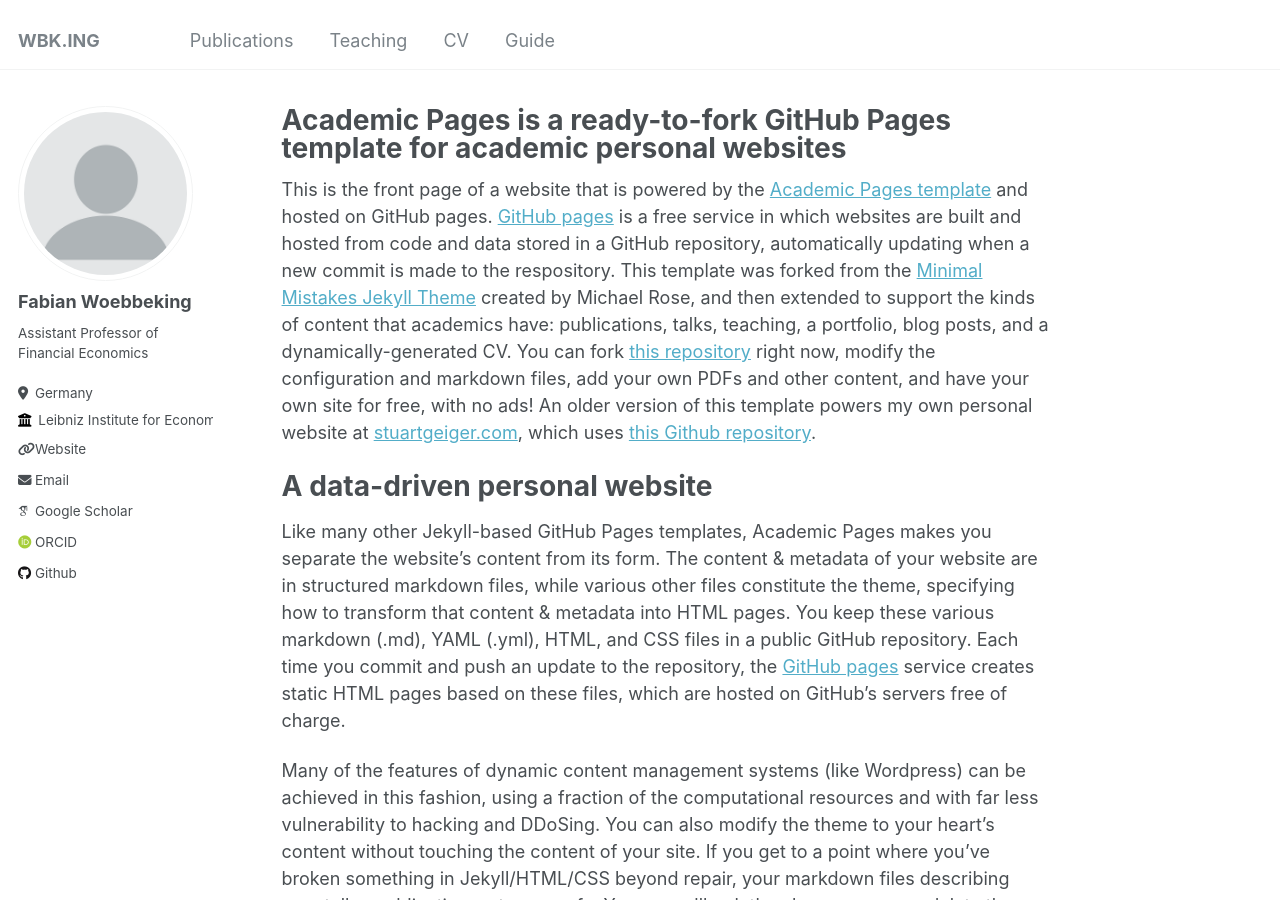
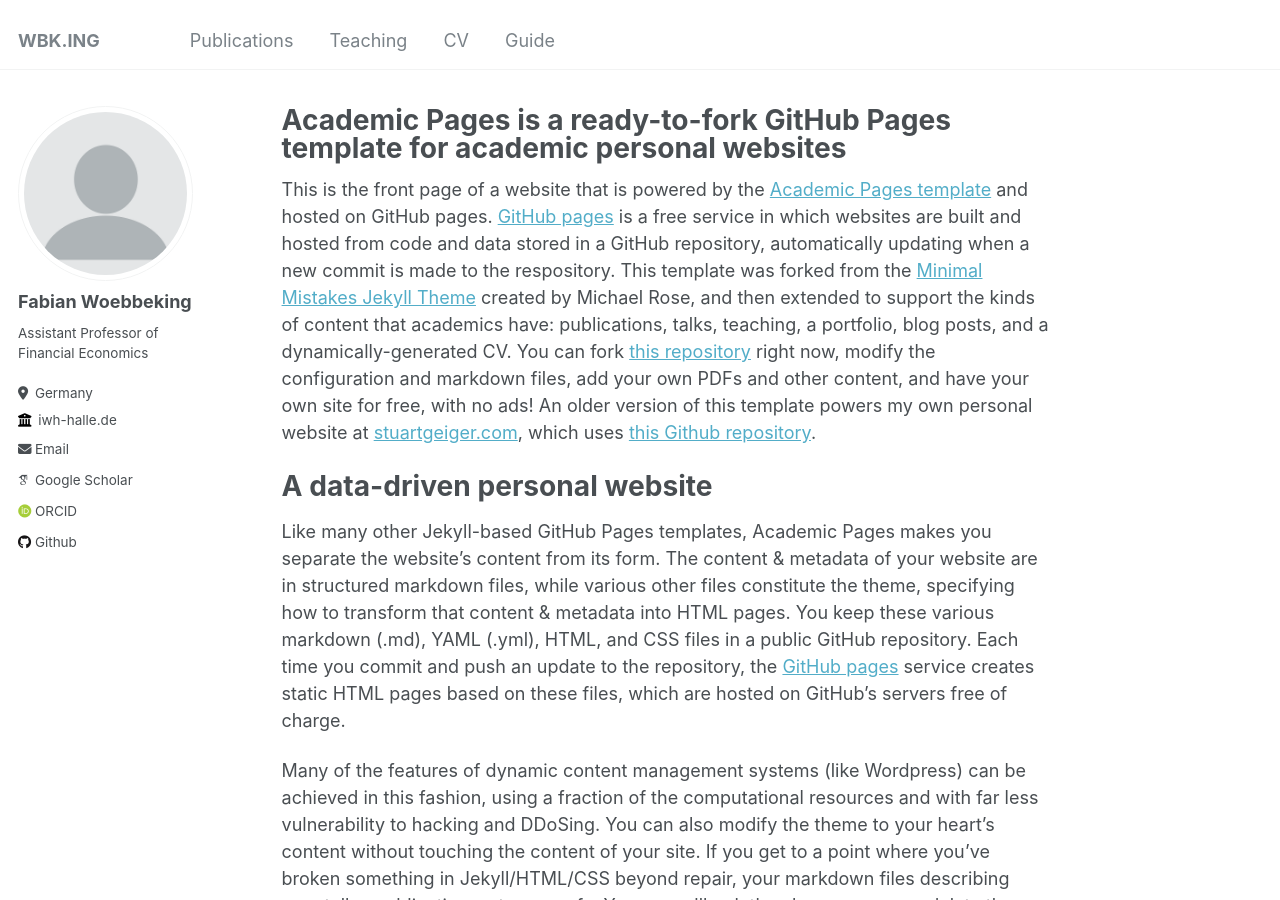
Before and after one commit to cafawo/cafawo.github.io, a Jekyll site: the page built from _pages/about.md, in a window 1280 px wide and 900 px high. Built offline with Jekyll 4.4.1, drawn with Linux system fonts in a browser that asks for light colours; some web fonts are replaced.

Commit message:
Update _config.yml

```diff
--- a/_config.yml
+++ b/_config.yml
@@ -26,8 +26,8 @@ author:
   pronouns         : # example: "she/her"
   bio              : "Assistant Professor of Financial Economics"
   location         : "Germany"
-  employer         : "Leibniz Institute for Economic Research, Halle (IWH)"
-  uri              : "wbk.ing"
+  employer         : "iwh-halle.de"
+  uri              : # "wbk.ing"
   email            : "f@wbk.ing"
 
   # Academic websites
```
